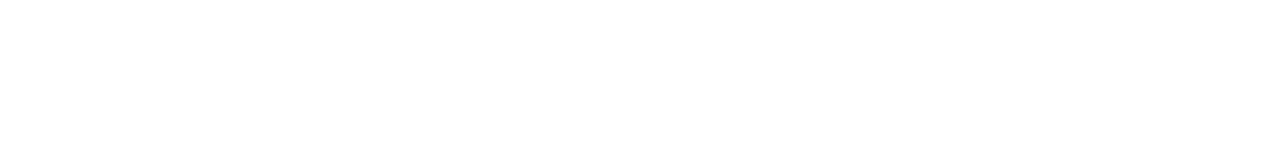
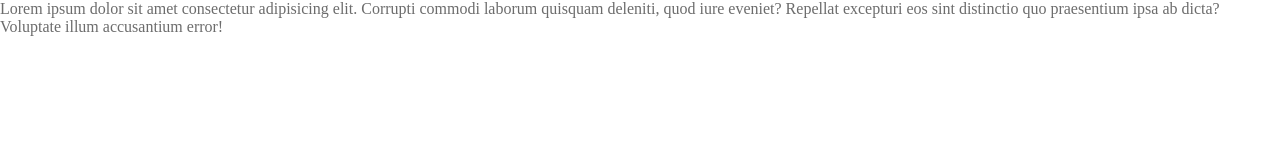
Before and after one commit to etnsystemas/projeto-travelgram-mba-fullstack, a plain HTML site: page index.html in a window 1280 px wide. Drawn offline with Linux system fonts and the light colour scheme.

Commit message:
initial style guide

```diff
--- a/index.html
+++ b/index.html
@@ -4,9 +4,14 @@
     <meta charset="UTF-8" />
     <meta name="viewport" content="width=device-width, initial-scale=1.0" />
     <title>Travelgram | Perfil de viagens</title>
-    <link rel="stylesheet" href="/styles/index.css">
+    <link rel="stylesheet" href="/styles/index.css" />
   </head>
   <body>
-
+    <p>
+      Lorem ipsum dolor sit amet consectetur adipisicing elit. Corrupti commodi
+      laborum quisquam deleniti, quod iure eveniet? Repellat excepturi eos sint
+      distinctio quo praesentium ipsa ab dicta? Voluptate illum accusantium
+      error!
+    </p>
   </body>
 </html>
--- a/styles/global.css
+++ b/styles/global.css
@@ -3,3 +3,18 @@
   padding: 0;
   box-sizing: border-box;
 }
+
+:root{
+  --brand-color: #EF5F4C;
+  --shape-transparency: #ffffff8f;
+  --background-color: #FFFFFF;
+  --surface-color: #F5F5F5;
+  --skeleton-color: #D9D9D9;
+  --text-color-primary: #313131;
+  --text-color-secondary: #6C6C6C;
+}
+
+body{
+  color: var(--text-color-secondary);
+  background-color: var(--background-color);
+}
```
Also changed, not shown: assets/AirplaneTilt.svg (added), assets/Image 01.png (added), assets/Image 02.png (added), assets/Image 03.png (added), assets/Image 04.png (added), assets/Image 05.png (added), assets/Image 06.png (added), assets/Image 07.png (added), assets/Image 08.png (added), assets/Image 09.png (added), assets/Image 10.png (added), assets/Image 11.png (added), assets/Image.svg (added), assets/Logo.svg (added), 2 more files, 1 other file.
